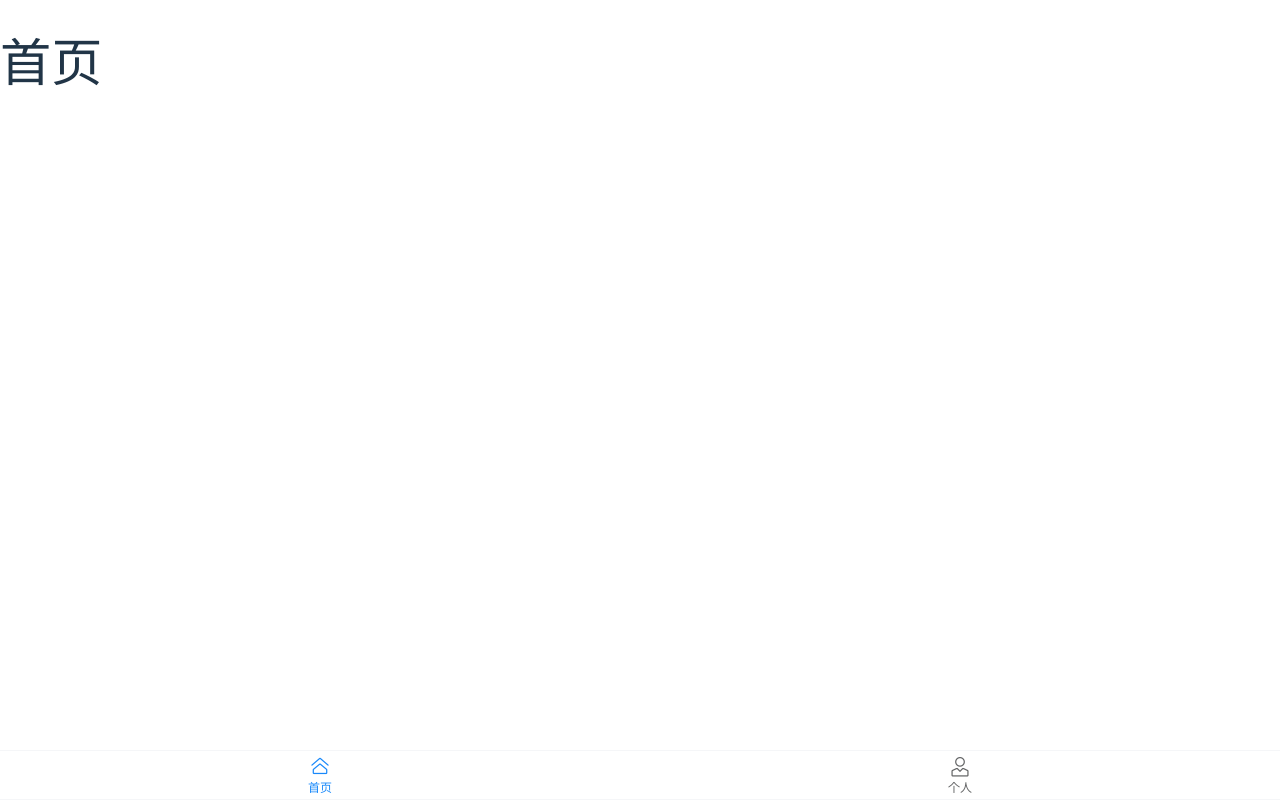
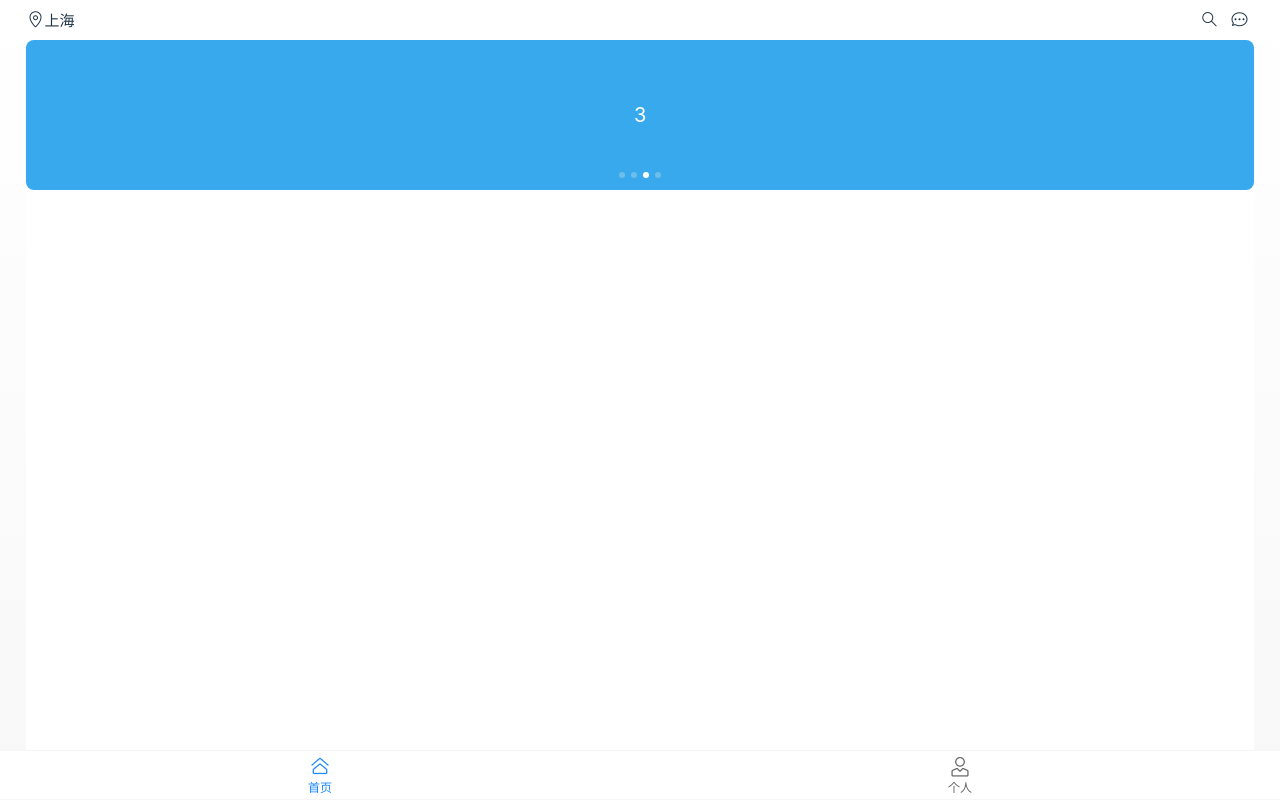
Before and after one commit to CoverGentle/vite-moblie, a Vue app: page /#/home in a window 1280 px wide. Built offline with nearby package versions, Linux system fonts and the light colour scheme.

Commit message:
feat:微信jssdk引入且配置

```diff
--- a/src/style.css
+++ b/src/style.css
@@ -34,6 +34,8 @@ body {
 }
 #app{
   width: 100%;
+  /* background: #cccccc26; */
+  background: linear-gradient(to bottom, #fff, #cccccc24);
 }
 
 h1 {
--- a/src/ui/index.ts
+++ b/src/ui/index.ts
@@ -1,5 +1,5 @@
 import { App } from 'vue'
-import { Button ,Tabbar, TabbarItem,PullRefresh,Toast } from 'vant';
+import { Button ,Tabbar, TabbarItem,PullRefresh,Toast,Swipe, SwipeItem,Icon  } from 'vant';
 
 const vant ={
   install:function(Vue:App){
@@ -8,6 +8,9 @@ const vant ={
     Vue.use(TabbarItem)
     Vue.use(PullRefresh)
     Vue.use(Toast)
+    Vue.use(Swipe)
+    Vue.use(SwipeItem)
+    Vue.use(Icon)
   }
 }
 export default vant
--- a/src/untils/api/home.ts
+++ b/src/untils/api/home.ts
@@ -1,4 +1,12 @@
 import request from '../request/request'
+
+// 验证公众号
+export const getJssdkConfig = ()=>{
+  return request({
+    url:'/wechat/getJssdkConfig',
+    method:'get',
+  })
+}
 
 // 微信授权登录
 export const wechatLogin = (data:{code:string})=>{
--- a/src/untils/request/request.ts
+++ b/src/untils/request/request.ts
@@ -37,4 +37,5 @@ instance.interceptors.response.use(
   }
 )
 
+
 export default instance
--- /dev/null
+++ b/src/untils/weixin/wxConfig.ts
@@ -0,0 +1,27 @@
+import { getJssdkConfig } from '../api/home'
+
+class WxService {
+  config() {
+    getJssdkConfig().then((res)=>{
+      console.log(res);
+      // wx.config({
+      //   debug: false, // 开启调试模式,调用的所有 api 的返回值会在客户端 alert 出来，若要查看传入的参数，可以在 pc 端打开，参数信息会通过 log 打出，仅在 pc 端时才会打印。
+      //   appId: 'wxbdc937314035728b', // 必填，公众号的唯一标识
+      //   timestamp: res, // 必填，生成签名的时间戳
+      //   nonceStr: '', // 必填，生成签名的随机串
+      //   signature: '',// 必填，签名
+      //   jsApiList: [] // 必填，需要使用的 JS 接口列表
+      // });
+    })
+  }
+
+  ready() {
+    wx.ready(function () {
+      // config信息验证后会执行 ready 方法，所有接口调用都必须在 config 接口获得结果之后，config是一个客户端的异步操作，所以如果需要在页面加载时就调用相关接口，则须把相关接口放在 ready 函数中调用来确保正确执行。对于用户触发时才调用的接口，则可以直接调用，不需要放在 ready 函数中。
+    });
+  }
+
+}
+
+// export {WxService}
+export default new WxService();
--- a/src/view/home.vue
+++ b/src/view/home.vue
@@ -1,7 +1,26 @@
 <template>
-  <div>
-    <h1>首页</h1>
-    {{accessStore.access_token}}
+  <div class="main">
+  <div class="homePage">
+      <div class="home-top">
+      <div class="home-address">
+        <van-icon name="location-o" @click="handleAddress" /><span>{{address}}</span>
+      </div>
+      <div class="home-search-inform">
+        <div class="search">
+          <van-icon name="search" @click="handleSearch"/>
+        </div>
+        <div class="inform">
+          <van-icon name="chat-o" :dot="isDot" @click="handleInfo"/>
+        </div>
+      </div>
+    </div>
+    <van-swipe class="my-swipe" :autoplay="3000" indicator-color="white">
+      <van-swipe-item>1</van-swipe-item>
+      <van-swipe-item>2</van-swipe-item>
+      <van-swipe-item>3</van-swipe-item>
+      <van-swipe-item>4</van-swipe-item>
+    </van-swipe>
+    </div>
   </div>
 </template>
 
@@ -10,13 +29,82 @@ import { onMounted, reactive, ref, toRefs } from 'vue'
 import { wechatLogin } from '../untils/api/home'
 import { useAccesstStore } from '../store/index'
 const accessStore = useAccesstStore()
+const address = ref('上海')
+const isDot = ref(false)
 
 onMounted(() => {
   // wechatLoginInfo()
 })
 
+
+// 获取定位切换地址
+const handleAddress = ()=>{
+  console.log("获取地址");
+
+}
+// 搜索
+const handleSearch = ()=>{
+  console.log("搜索");
+
+}
+
+// 消息通知
+const handleInfo = ()=>{
+  console.log('消息通知')
+}
+
 </script>
 
 <style lang='less' scoped>
+.main{
+  width: 100%;
+  height: 100vh;
+}
+.homePage{
+  width: 96%;
+  margin: 0 auto;
+  background: #fff;
+  height: 100vh;
+  .home-top{
+    height: 40px;
+    display: flex;
+    justify-content: space-between;
+    font-size: 18px;
+    line-height: 40px;
+    .home-address{
+      width: 50px;
+      text-align: center;
+      span{
+        font-size: 15px;
+        font-weight: 500;
+      }
+    }
+    .home-search-inform{
+      display: flex;
+      justify-content: space-between;
 
+      .search{
+        width: 30px;
+        text-align: center;
+        .van-icon{
+
+        }
+      }
+      .inform{
+        width: 30px;
+        text-align: center;
+      }
+    }
+  }
+  .van-swipe{
+    border-radius: 8px;
+  }
+}
+  .my-swipe .van-swipe-item {
+    color: #fff;
+    font-size: 20px;
+    line-height: 150px;
+    text-align: center;
+    background-color: #39a9ed;
+  }
 </style>
--- a/src/view/login.vue
+++ b/src/view/login.vue
@@ -10,6 +10,7 @@ import {getQueryString} from '../untils/commom/index'
 import { useRouter } from 'vue-router'
 import {wechatLogin,getWxUserInfo} from '../untils/api/home'
 import { useAccesstStore } from '../store/index'
+import  WxService from '../untils/weixin/wxConfig'
 
 let codeData = getQueryString('code')
 const accessStore = useAccesstStore()
@@ -19,6 +20,7 @@ console.log(codeData,'code');
 const getAuthInfo = async ()=>{
   let codeData = getQueryString('code')
   console.log(codeData,'code');
+  WxService.config()
   const {data} = await wechatLogin({code:codeData})
   accessStore.setAccessToken(data.access_token)
 }
```
Also changed, not shown: type/wx.d.ts (added, +8 -0 lines).
